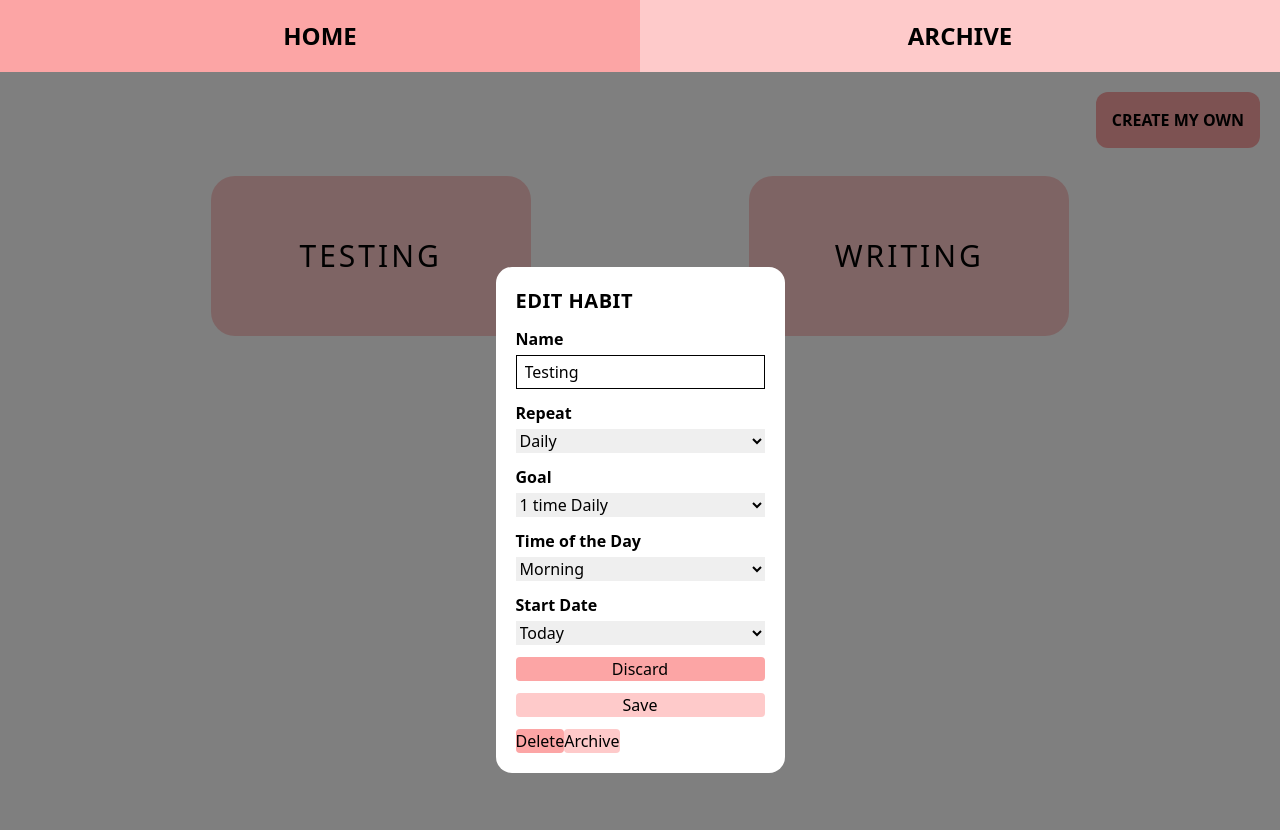
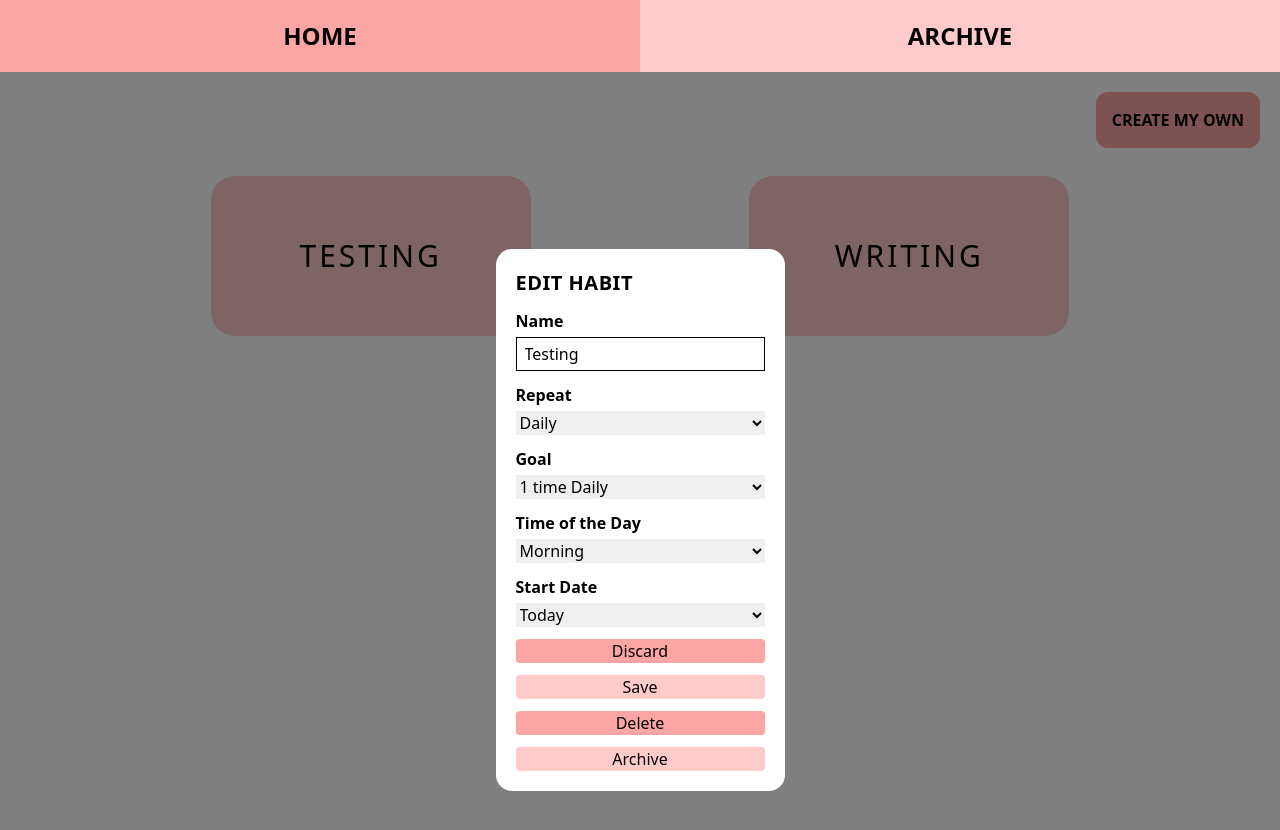
Before and after one commit to niharika-kesarwani/MCR-2, a React (Vite) app: page / in a window 1280 px wide. Both pictures are taken after a click on the element "TESTING". Shown: the top 830 px of the page. Built offline with nearby package versions, Linux system fonts and the light colour scheme.

Commit message:
style: minor css change

```diff
--- a/src/modal/HabitDetailModal.jsx
+++ b/src/modal/HabitDetailModal.jsx
@@ -140,7 +140,7 @@ export const HabitDetailModal = () => {
           Save
         </button>
         {!isNewHabit && (
-          <div>
+          <div className="flex flex-col gap-y-3">
             <button
               className="rounded bg-primary hover:bg-secondary"
               onClick={() =>
```
